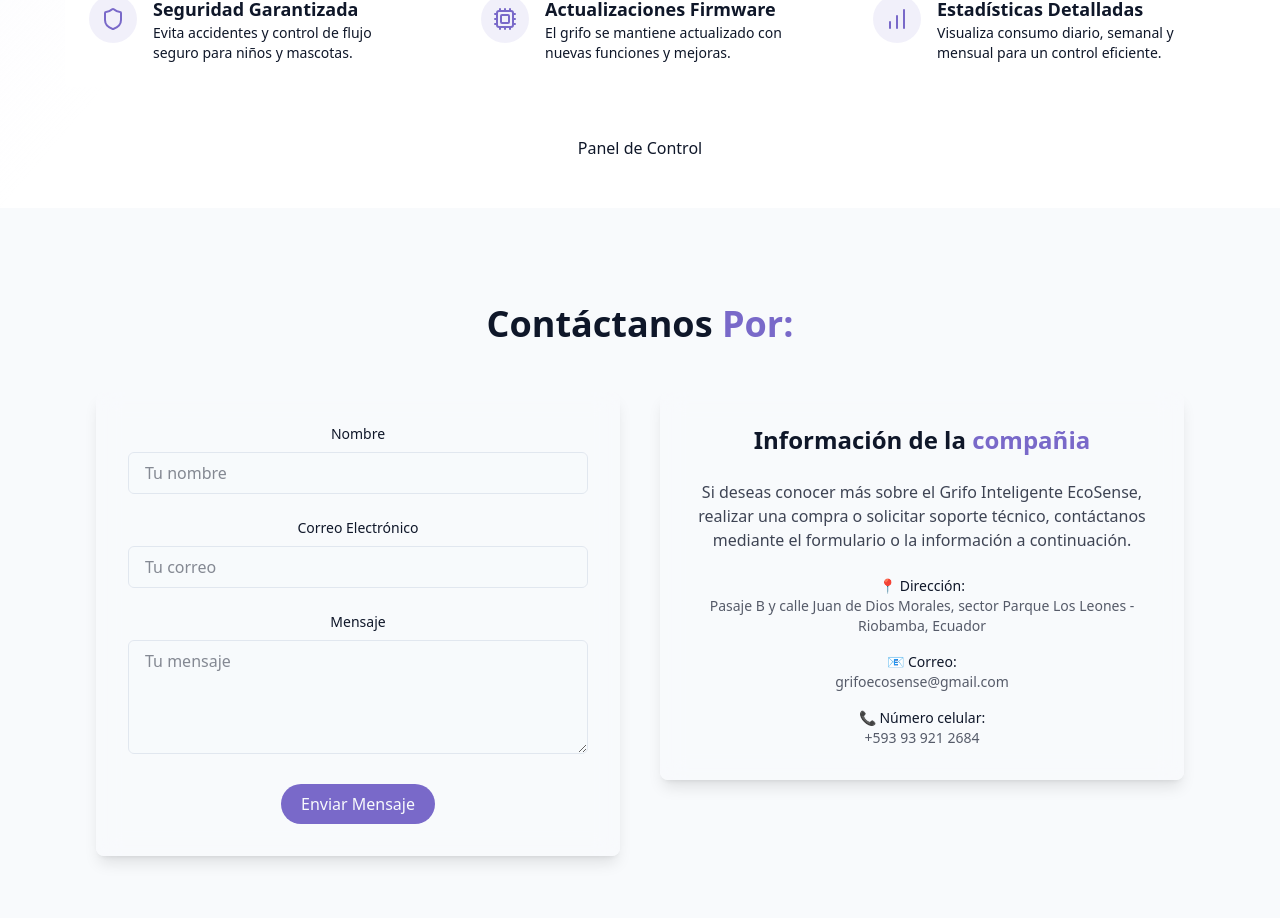
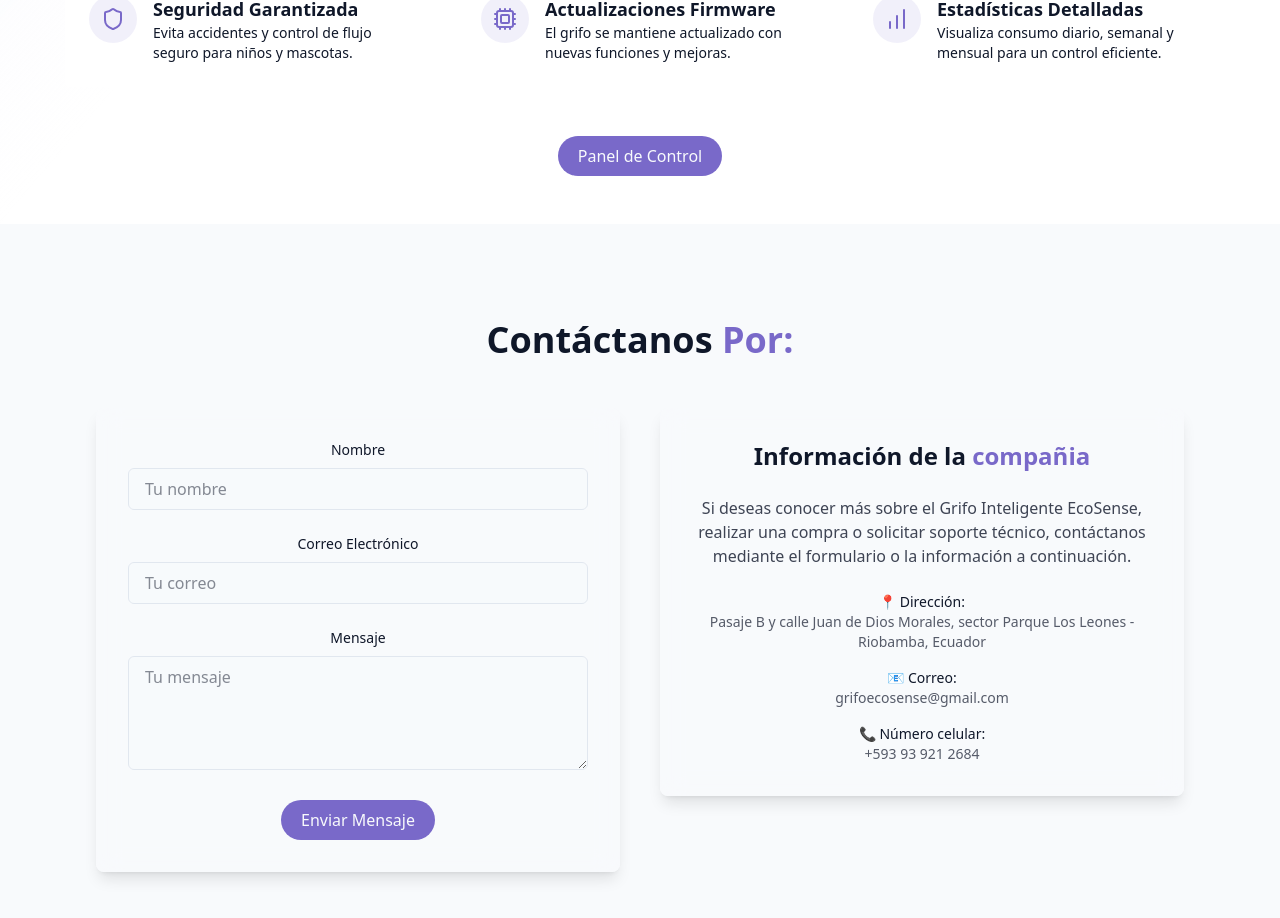
Before and after one commit to deylleranchundiaalcivar34-stack/eco-sense, a React (Vite) app: page / in a window 1280 px wide. Shown: the part 3052-3970 px from the top of the page. Built offline with nearby package versions, Linux system fonts and the light colour scheme.

Commit message:
Actualizacion Boton de Panel de Control

```diff
--- a/src/components/sections/Grifo3D.jsx
+++ b/src/components/sections/Grifo3D.jsx
@@ -145,7 +145,7 @@ const Grifo3D = () => {
 
         {/* BOTÓN PANEL DE CONTROL */}
         <div className="flex flex-col sm:flex-row gap-4 pt-12 justify-center">
-          <button
+          <button className="cosmic-button"
             onClick={async () => {
               try {
                 const isMobile = /iPhone|iPad|iPod|Android/i.test(navigator.userAgent);
```
